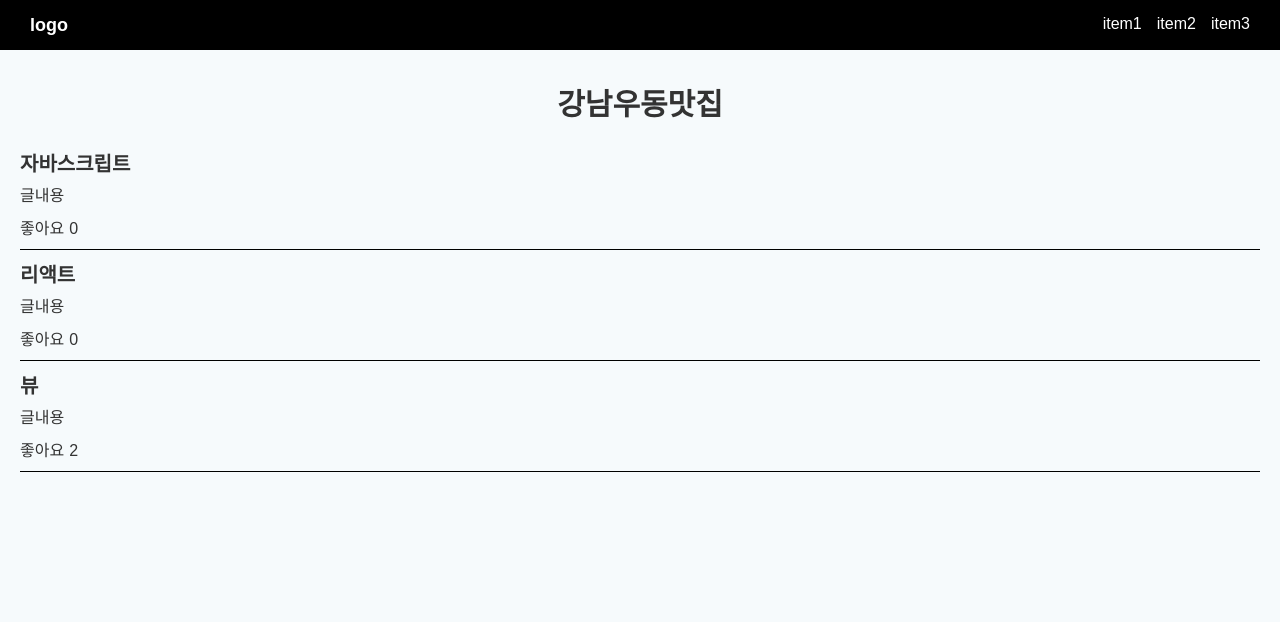
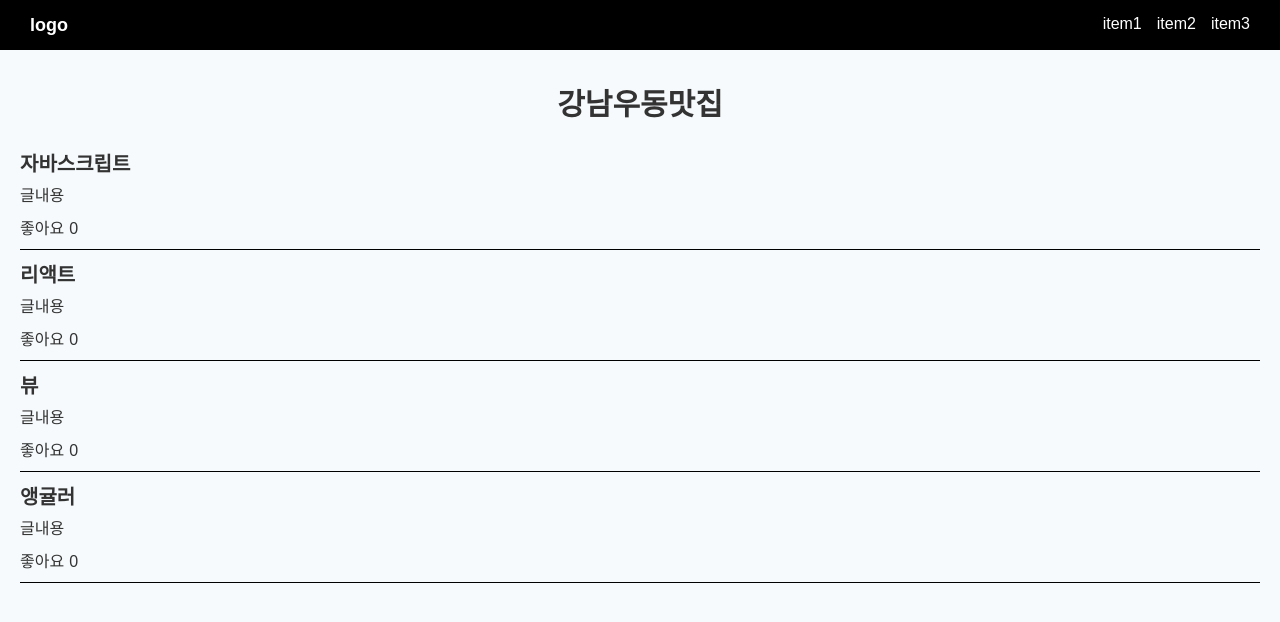
Before and after one commit to DongJae-Fn-Ing/react-fe, a React (Create React App) app: page / in a window 1280 px wide. Shown: the top 622 px of the page. Built offline with nearby package versions, Linux system fonts and the light colour scheme; a web font is replaced by a local one.

Commit message:
스트레드 오퍼레이트를 통해 동적인 state 만들기 성공

```diff
--- a/src/components/blog/blogCard/index.js
+++ b/src/components/blog/blogCard/index.js
@@ -1,9 +1,9 @@
 import React from "react";
 import Styled from "./styled";
 
-function BlogCard({ title, good, propGood }) {
+function BlogCard({ title, good, propGood, subKey }) {
   const plus = () => {
-    propGood((good += 1));
+    propGood((good += 1), subKey);
   };
   return (
     <Styled className="card">
--- a/src/pages/blogPage/index.js
+++ b/src/pages/blogPage/index.js
@@ -5,14 +5,23 @@ import BlogHeader from "../../components/blog/blogHeader";
 import BlogCard from "../../components/blog/blogCard";
 
 function BlogPage() {
-  const [tite, setTitle] = useState(["자바스크립트", "리액트", "뷰"]);
-  const [good, setGood] = useState([0, 0, 2]);
+  const [title, setTitle] = useState([
+    "자바스크립트",
+    "리액트",
+    "뷰",
+    "앵귤러",
+  ]);
+  const [good, setGood] = useState(
+    title.map(() => {
+      return 0;
+    })
+  );
   let post = "강남우동맛집";
 
-  const propGood = (data) => {
-    console.log(data);
+  const propGood = (data, i) => {
+    console.log(data, i);
     let copy = [...good];
-    copy[0] = data;
+    copy[i] = data;
     setGood(copy);
   };
 
@@ -22,13 +31,14 @@ function BlogPage() {
       <h2 className="blog-title">{post}</h2>
       <div className="content">
         <ul className="blog-list">
-          {tite.map((item, i) => {
+          {title.map((item, i) => {
             return (
               <BlogCard
                 propGood={propGood}
                 good={good[i]}
                 title={item}
                 key={i}
+                subKey={i}
               />
             );
           })}
```
